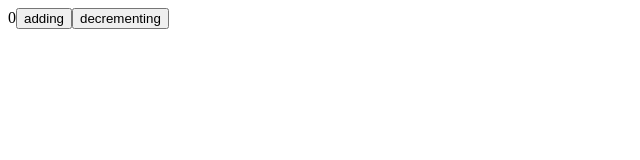
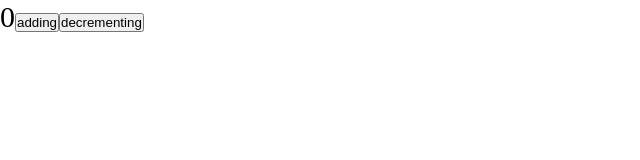
Before and after one commit to nika-sergeeva/giftbase, a React app: page / in a window 1280 px wide. Shown: the top 160 px of the page, without its empty margins (0-640 px from the left). Built offline with nearby package versions, Linux system fonts and the light colour scheme.

Commit message:
css modules setting

```diff
--- a/package.json
+++ b/package.json
@@ -26,6 +26,7 @@
     "@types/webpack-dev-server": "^4.7.2",
     "css-loader": "^7.0.0",
     "html-webpack-plugin": "^5.6.0",
+    "mini-css-extract-plugin": "^2.9.0",
     "sass": "^1.75.0",
     "sass-loader": "^14.2.0",
     "style-loader": "^4.0.0",
--- a/src/app/App.tsx
+++ b/src/app/App.tsx
@@ -1,9 +1,10 @@
 import { Counter } from "./components/Counter";
+import './styles/index.scss'
 
  const App = () => {
 console.log('Hello!')
  return (
-<div>
+<div className="app">
    <Counter />
 </div>
  );
--- /dev/null
+++ b/src/app/styles/index.scss
@@ -0,0 +1,9 @@
+* {
+    padding: 0;
+    margin: 0;
+    box-sizing: border-box;
+}
+
+.app {
+    font-size: 30px;
+}
```
Also changed, not shown: src/globals.d.ts (added, +7 -0 lines), 4 other files (tests, documents, lock files or other folders).
